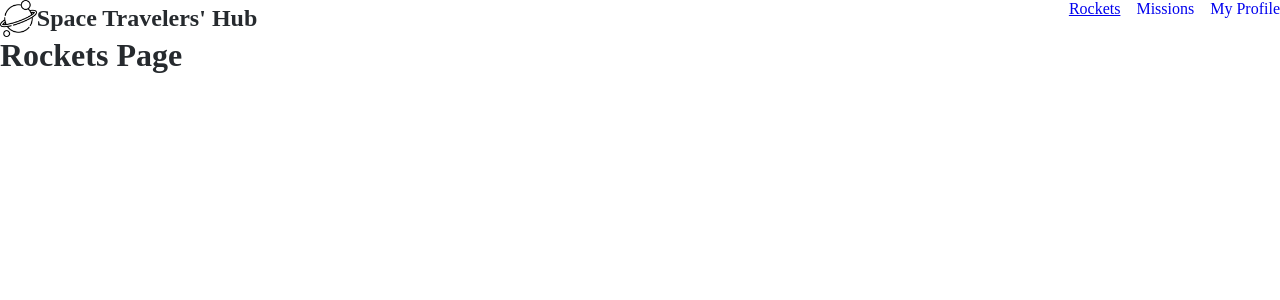
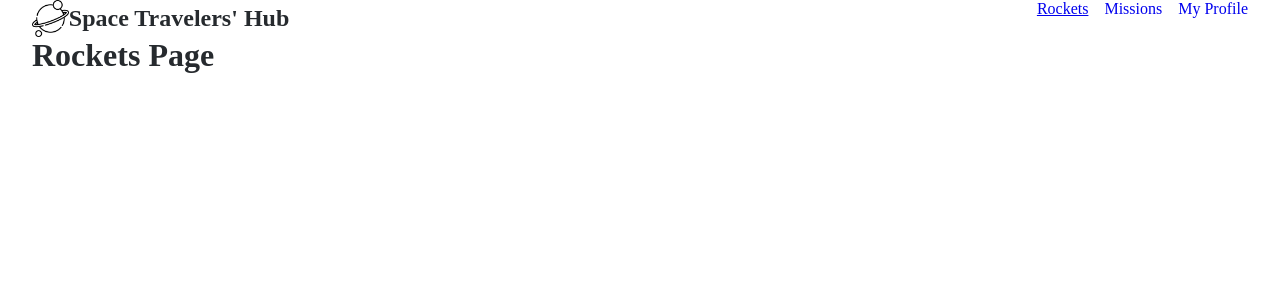
Before and after one commit to tresorsawasawa/space-travelers-hub, a React (Create React App) app: page / in a window 1280 px wide. Shown: the top 300 px of the page. Built offline with nearby package versions, Linux system fonts and the light colour scheme; no server answers.

Commit message:
Style the App: add a specific width

```diff
--- a/src/scss/base/_utilities.scss
+++ b/src/scss/base/_utilities.scss
@@ -20,3 +20,8 @@ a { text-decoration: none; }
   justify-content: center;
   align-items: center;
 }
+
+.App {
+  width: 95%;
+  margin: 0 auto;
+}
```
